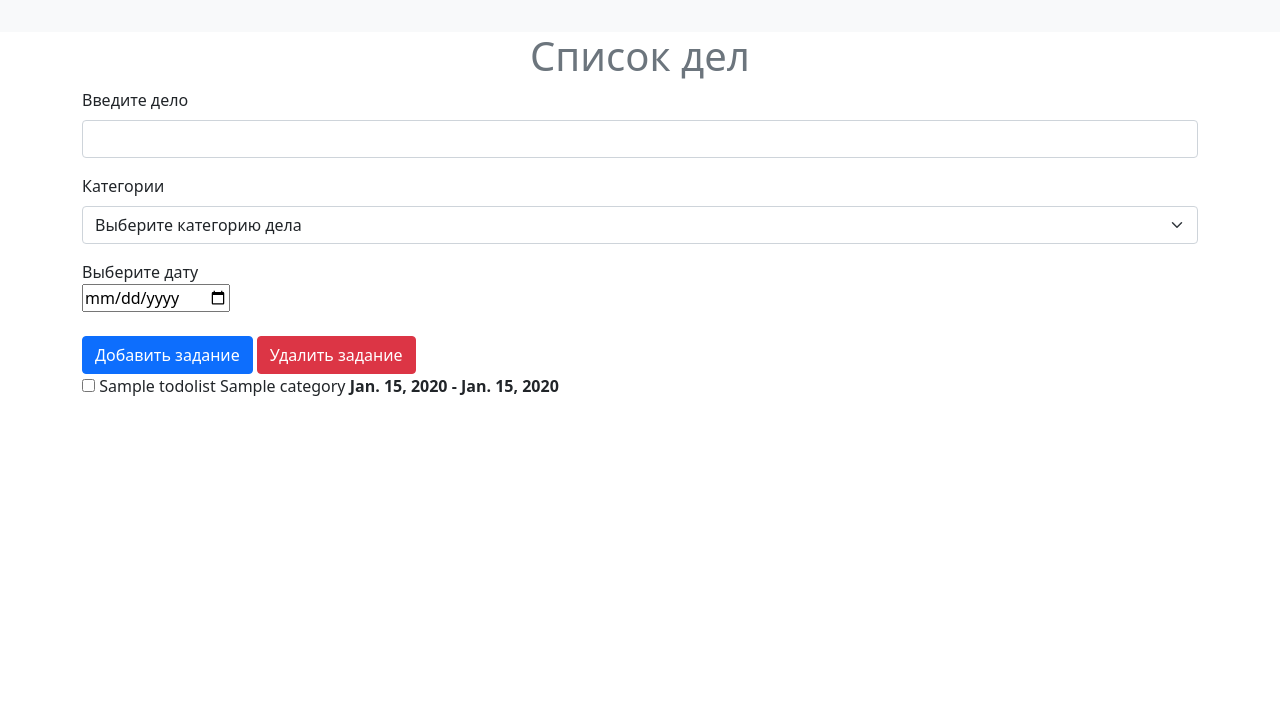
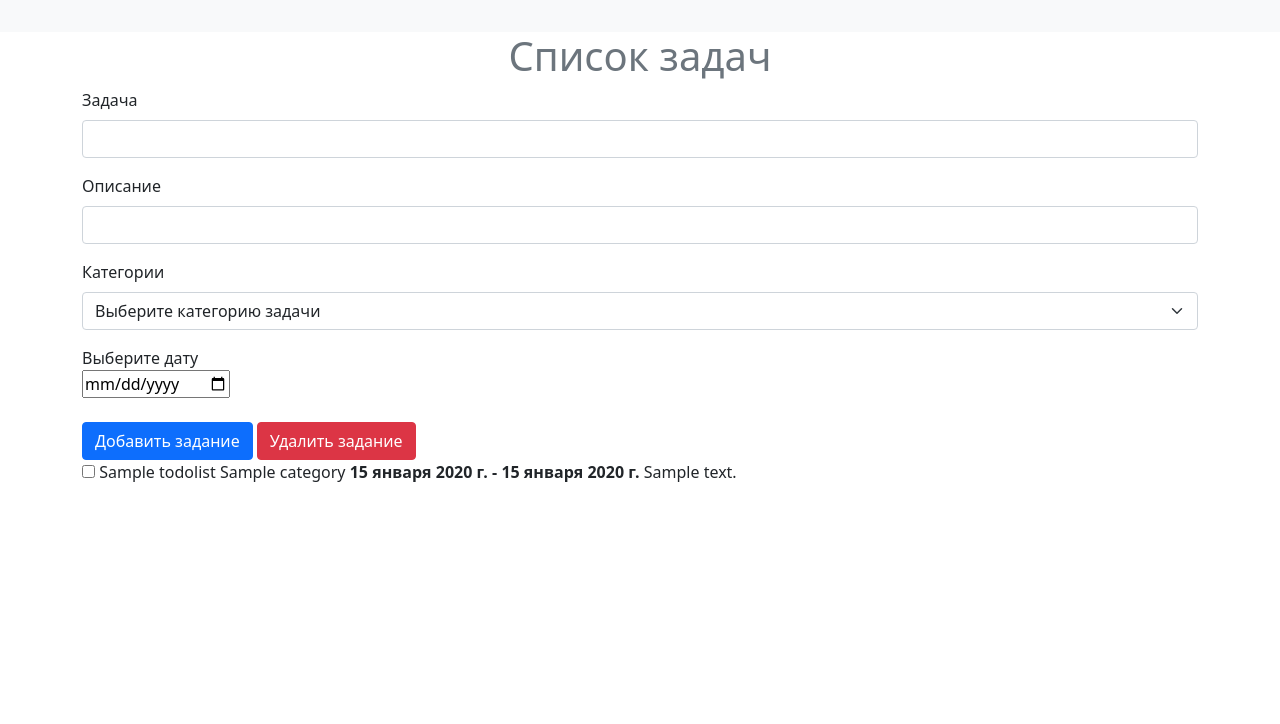
Before and after one commit to olga3ok/todoapp, a Django app: page /todo/ in a window 1280 px wide. Shown: the top 724 px of the page. Run offline with Django 4.2, Linux system fonts and the light colour scheme; tables that the repository leaves empty hold one stand-in row (values such as "Sample post"); some libraries are stand-ins or nearby versions.

Commit message:
refactoring

```diff
--- a/qpp/settings.py
+++ b/qpp/settings.py
@@ -105,9 +105,9 @@ AUTH_PASSWORD_VALIDATORS = [
 # Internationalization
 # https://docs.djangoproject.com/en/4.2/topics/i18n/
 
-LANGUAGE_CODE = 'en-us'
+LANGUAGE_CODE = 'ru-ru'
 
-TIME_ZONE = 'UTC'
+TIME_ZONE = 'Europe/Moscow'
 
 USE_I18N = True
 
--- a/qpp/urls.py
+++ b/qpp/urls.py
@@ -17,6 +17,7 @@ Including another URLconf
 from django.contrib import admin
 from django.urls import path, re_path
 from todo_list.views import todo, category, redirect_view
+from django.views.generic import TemplateView
 
 urlpatterns = [
     re_path(r'$^', redirect_view),
--- a/todo_list/models.py
+++ b/todo_list/models.py
@@ -15,6 +15,7 @@ class Category(models.Model):
 
 class TodoList(models.Model):
     title = models.CharField(max_length=250)
+    description = models.TextField(max_length=500)
     content = models.TextField(blank=True)
 
     created = models.DateField(auto_now_add=True)
--- a/todo_list/templates/base.html
+++ b/todo_list/templates/base.html
@@ -1,5 +1,5 @@
+<!DOCTYPE html>
 {% load static %}
-<!DOCTYPE html>
 <html lang="en">
 <head>
     <meta charset="UTF-8">
--- a/todo_list/templates/todo.html
+++ b/todo_list/templates/todo.html
@@ -2,11 +2,17 @@
 {% block content %}
 <div>
   <div class="container">
-    <h1 class="text-center text-muted">Список дел</h1>
+    <h1 class="text-center text-muted">Список задач</h1>
     <form action="" method="POST">
       {% csrf_token %}
       <div class="mb-3">
-        <label for="description" class="form-label">Введите дело</label>
+        <label for="title" class="form-label">Задача</label>
+        <div>
+          <input type="text" id="title" name="title" class="form-control" required>
+        </div>
+      </div>
+      <div class="mb-3">
+        <label for="description" class="form-label">Описание</label>
         <div>
           <input type="text" id="description" name="description" class="form-control" required>
         </div>
@@ -16,7 +22,7 @@
           <label for="category" class="form-label">Категории</label>
           <div>
             <select name="category_select" id="category"required class="form-select mb-3" >
-              <option value="">Выберите категорию дела</option>
+              <option value="">Выберите категорию задачи</option>
               {% for category in categories %}
               <option value="{{ category.name }}" name="{{ category.name }}">
                 {{ category.name }}</option>
@@ -50,6 +56,7 @@
           </label>
           <span>{{ todo.category }}</span>
           <strong><i></i>{{ todo.created }} - {{ todo.due_date }}</strong>
+          <span>{{ todo.description }}</span>
         </div>
         {% endfor %}
       </div>
--- a/todo_list/views.py
+++ b/todo_list/views.py
@@ -4,7 +4,7 @@ from .models import TodoList, Category
 
 
 def redirect_view(request):
-    return redirect(reverse('Category'))
+    return redirect(reverse('TodoList'))
 
 
 def todo(request):
@@ -13,11 +13,12 @@ def todo(request):
 
     if request.method == "POST":
         if "Add" in request.POST:
-            title = request.POST["description"]
+            title = request.POST["title"]
+            description = request.POST["description"]
             date = str(request.POST["date"])
             category = request.POST["category_select"]
-            content = '--'.join([title, date, category])
-            Todo = TodoList(title=title, content=content, due_date=date, category=Category.objects.get(name=category))
+            content = '--'.join([title, category, description, date])
+            Todo = TodoList(title=title, description=description, content=content, due_date=date, category=Category.objects.get(name=category))
             Todo.save()
             return redirect(reverse('TodoList'))
         if "Delete" in request.POST:
```
Also changed, not shown: todo_list/migrations/0003_alter_todolist_created_alter_todolist_due_date.py (added), todo_list/migrations/0004_todolist_description.py (added).
